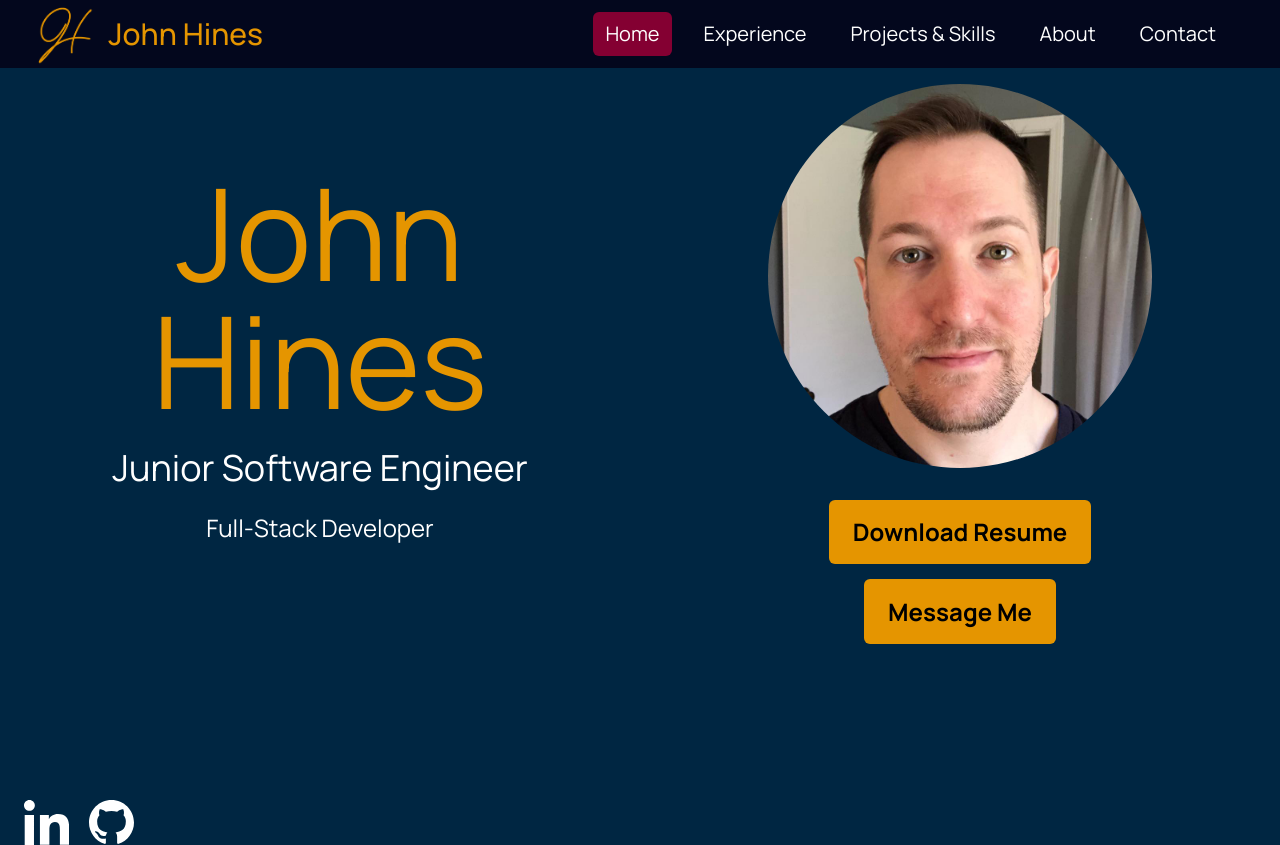
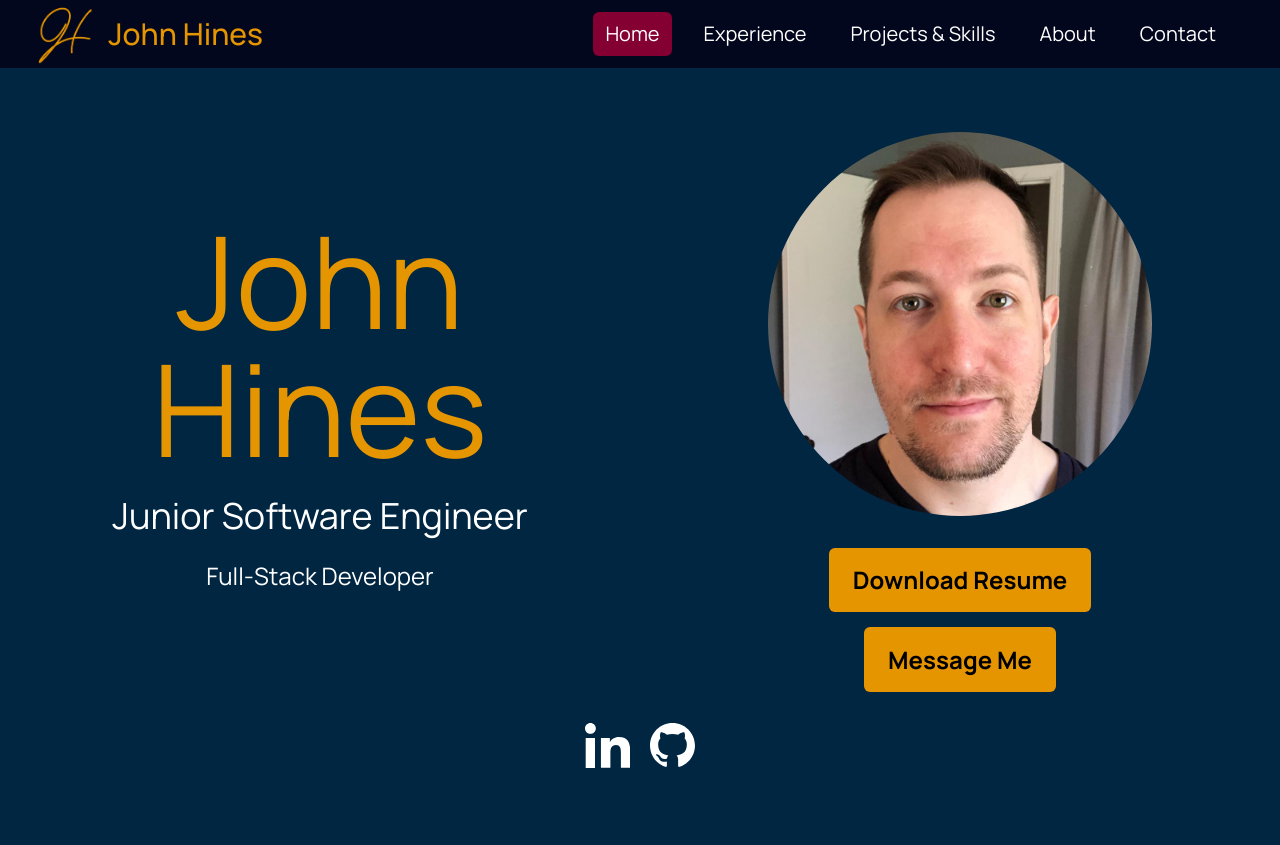
Before and after one commit to SanctusFides/portfolio, a Vue app: page / in a window 1280 px wide. After the commit the page ends 800 px from the top, so only its background shows below. Built offline with nearby package versions, Linux system fonts and the light colour scheme.

Commit message:
Seeing if centering changes anything

```diff
--- a/src/App.vue
+++ b/src/App.vue
@@ -1,11 +1,9 @@
 <script setup>
   import { RouterView } from 'vue-router';
-  import Footer from './components/Footer.vue';
 </script>
 
 <template>
   <RouterView />
-  <Footer />
 </template>
 
 <style>
--- a/src/assets/main.css
+++ b/src/assets/main.css
@@ -22,6 +22,7 @@
 body {
   margin: 0 auto;
   padding: 0;
-  min-height: 100dvh;
+  /* min-height: 100dvh; */
+  min-height: 100vh;
   background-color: #002642;
 }
--- a/src/components/Footer.vue
+++ b/src/components/Footer.vue
@@ -1,15 +1,16 @@
 <template>
-  <section class="footer bottom-0 left-0 relative bg-jblue h-[45px] mt-auto">
-    <div class="flex  gap-5 h-full px-6">
+  <!-- <section class="fixed bottom-0 w-full h-[45px] mb-[8px]"> -->
+  <section class="bg-jblue w-full h-[45px] mb-8 mt-auto">
+    <div class="footer  gap-5 h-full px-6 ">
       <a href="https://www.linkedin.com/in/john-hines-788893183/">
-        <svg class="h-full flex-auto text-white hover:text-jyellow" xmlns="http://www.w3.org/2000/svg" viewBox="0 0 25.8 25.7" >
+        <svg class="mb-8 h-full text-white hover:text-jyellow" xmlns="http://www.w3.org/2000/svg" viewBox="0 0 25.8 25.7" >
           <g fill="#010202">
             <path d="M.4 8.5h5.3v17.2H.4V8.5zM3.1 0c1.7 0 3.1 1.4 3.1 3.1 0 1.7-1.4 3.1-3.1 3.1C1.4 6.2 0 4.8 0 3.1 0 1.4 1.4 0 3.1 0M9.1 8.5h5.1v2.3h.1C15 9.4 16.8 8 19.4 8c5.4 0 6.4 3.6 6.4 8.2v9.4h-5.3v-8.4c0-2 0-4.6-2.8-4.6s-3.2 2.2-3.2 4.4v8.5H9.1v-17z" class="fill-current"></path>
           </g>
         </svg>
       </a>
       <a href="https://github.com/SanctusFides" >
-        <svg class="h-full flex-auto text-white hover:text-jyellow fill-current" xmlns="http://www.w3.org/2000/svg" viewBox="0 0 24 24" >
+        <svg class="h-full text-white hover:text-jyellow mb-4 fill-current" xmlns="http://www.w3.org/2000/svg" viewBox="0 0 24 24" >
           <path d="M12 0c-6.626 0-12 5.373-12 12 0 5.302 3.438 9.8 8.207 11.387.599.111.793-.261.793-.577v-2.234c-3.338.726-4.033-1.416-4.033-1.416-.546-1.387-1.333-1.756-1.333-1.756-1.089-.745.083-.729.083-.729 1.205.084 1.839 1.237 1.839 1.237 1.07 1.834 2.807 1.304 3.492.997.107-.775.418-1.305.762-1.604-2.665-.305-5.467-1.334-5.467-5.931 0-1.311.469-2.381 1.236-3.221-.124-.303-.535-1.524.117-3.176 0 0 1.008-.322 3.301 1.23.957-.266 1.983-.399 3.003-.404 1.02.005 2.047.138 3.006.404 2.291-1.552 3.297-1.23 3.297-1.23.653 1.653.242 2.874.118 3.176.77.84 1.235 1.911 1.235 3.221 0 4.609-2.807 5.624-5.479 5.921.43.372.823 1.102.823 2.222v3.293c0 .319.192.694.801.576 4.765-1.589 8.199-6.086 8.199-11.386 0-6.627-5.373-12-12-12z"></path>
         </svg>
       </a>
@@ -18,5 +19,8 @@
 </template>
 
 <style scoped>
-
+  .footer {
+    display: flex;
+    justify-content: center;
+  }
 </style>
--- a/src/views/ContactView.vue
+++ b/src/views/ContactView.vue
@@ -8,9 +8,9 @@
   <div class="flex flex-col h-dvh">
     <Navbar />
     <!-- <section class="content bg-[#002642] h-screen flex flex-col items-center justify-items-center"> -->
-    <section class="font-manrope bg-jblue mb-auto">
+    <section class="content font-manrope bg-jblue">
       <!-- container class for positioning the content in the middle and a litle bit down from the top -->
-      <div class="container m-auto max-w-2xl pt-8 sm:pt-16">
+      <div class="container m-auto max-w-2xl pt-8 md:pt-16">
         <!-- this div is for the forms outter body -->
         <div class="div">
           <h1 class="text-center text-6xl font-semibold mb-6 text-white">Let's Get In Touch</h1>
--- a/src/views/HomeView.vue
+++ b/src/views/HomeView.vue
@@ -10,7 +10,7 @@
 <template>
   <div class="content flex flex-col h-screen">
     <Navbar />
-    <section class="@container  font-manrope text-white">
+    <section class="@container grow-1 font-manrope text-white">
       <div class="flex flex-col @md:flex-row gap-8 md:gap-0 pt-4 md:-pt-0 w-full md:h-full">
         <div class="flex flex-col justify-center items-center md:flex-1 gap-3 md:gap-6">
           <h1 class="text-6xl md:text-9xl text-jyellow text-center">John Hines</h1>
@@ -24,7 +24,7 @@
         </div>
       </div>
     </section>
-    <!-- <Footer /> -->
+    <Footer />
   </div>
 </template>
 
```
